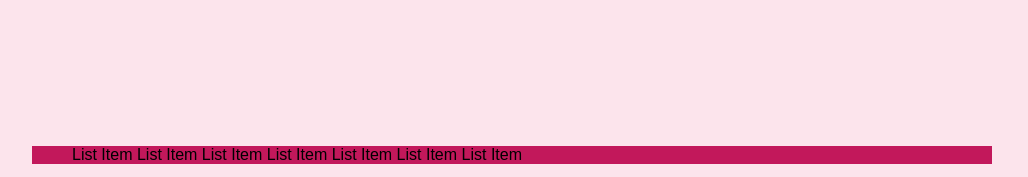
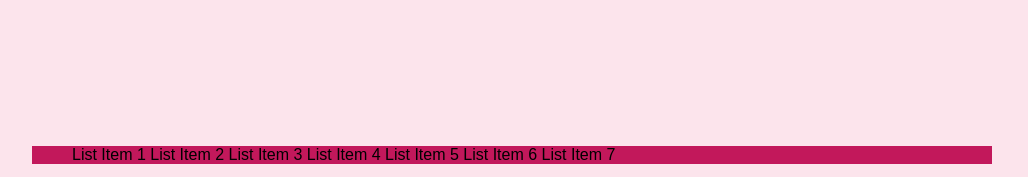
Before and after one commit to kendegg/Somethingsweet, a plain HTML site: page index.html in a window 1280 px wide. Shown: the top 177 px of the page, without its empty margins (128-1156 px from the left). Drawn offline with nearby package versions, Linux system fonts and the light colour scheme.

Commit message:
Changed List Items

```diff
--- a/index.html
+++ b/index.html
@@ -33,13 +33,13 @@
             <!-- Side Nav -->
             <div class="ss-nav-side">
                 <ul>
-                    <li>List Item</li>
-                    <li>List Item</li>
-                    <li>List Item</li>
-                    <li>List Item</li>
-                    <li>List Item</li>
-                    <li>List Item</li>
-                    <li>List Item</li>
+                    <li>List Item 1</li>
+                    <li>List Item 2</li>
+                    <li>List Item 3</li>
+                    <li>List Item 4</li>
+                    <li>List Item 5</li>
+                    <li>List Item 6</li>
+                    <li>List Item 7</li>
                 </ul>
             </div>
 
```
